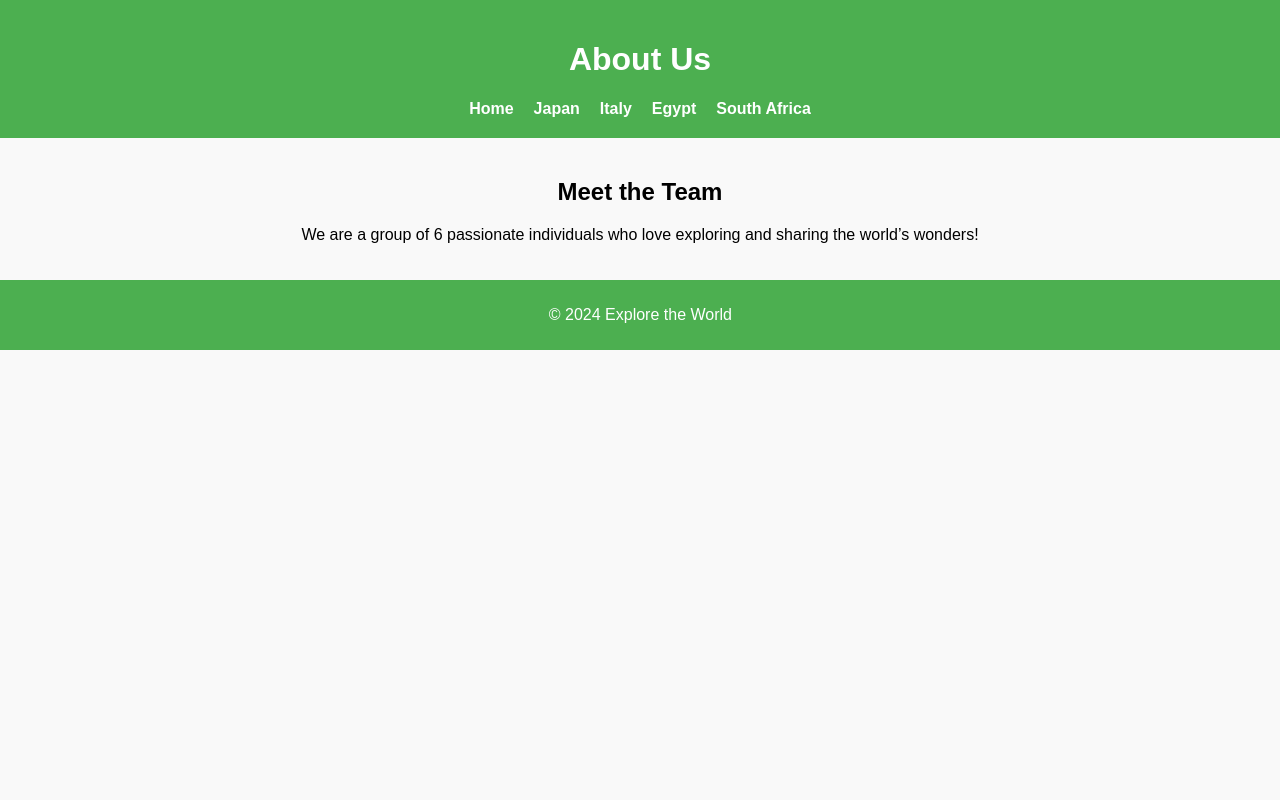
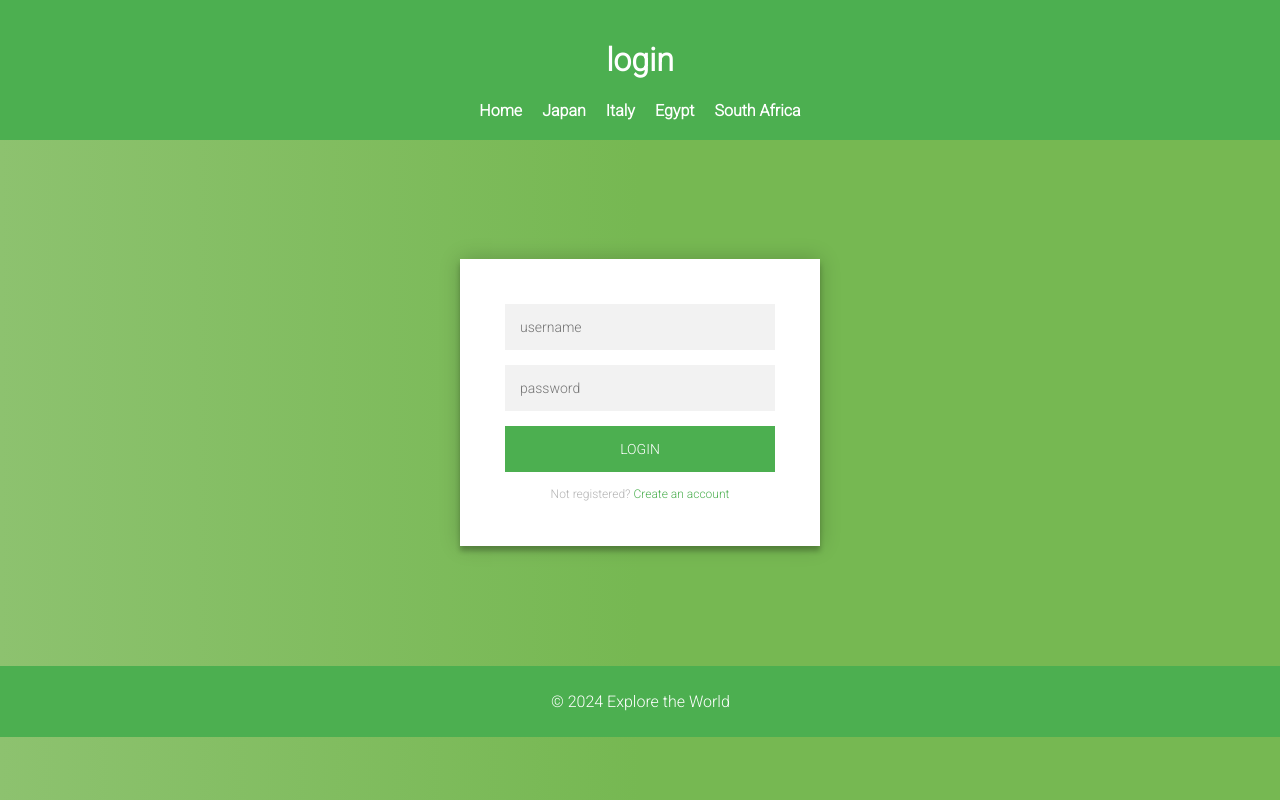
Before and after one commit to shehap0/software-project-and-data-structure-project, a plain HTML site: page web section project/page 6.html in a window 1280 px wide. Drawn offline with Linux system fonts and the light colour scheme.

Commit message:
new files

```diff
--- /dev/null
+++ b/web section project/page 6.css
@@ -0,0 +1,98 @@
+@import url(https://fonts.googleapis.com/css?family=Roboto:300);
+
+.login-page {
+  width: 360px;
+  padding: 8% 0 0;
+  margin: auto;
+}
+.form {
+  position: relative;
+  z-index: 1;
+  background: #FFFFFF;
+  max-width: 360px;
+  margin: 0 auto 100px;
+  padding: 45px;
+  text-align: center;
+  box-shadow: 0 0 20px 0 rgba(0, 0, 0, 0.2), 0 5px 5px 0 rgba(0, 0, 0, 0.24);
+}
+.form input {
+  font-family: "Roboto", sans-serif;
+  outline: 0;
+  background: #f2f2f2;
+  width: 100%;
+  border: 0;
+  margin: 0 0 15px;
+  padding: 15px;
+  box-sizing: border-box;
+  font-size: 14px;
+}
+.form button {
+  font-family: "Roboto", sans-serif;
+  text-transform: uppercase;
+  outline: 0;
+  background: #4CAF50;
+  width: 100%;
+  border: 0;
+  padding: 15px;
+  color: #FFFFFF;
+  font-size: 14px;
+  -webkit-transition: all 0.3 ease;
+  transition: all 0.3 ease;
+  cursor: pointer;
+}
+.form button:hover,.form button:active,.form button:focus {
+  background: #43A047;
+}
+.form .message {
+  margin: 15px 0 0;
+  color: #b3b3b3;
+  font-size: 12px;
+}
+.form .message a {
+  color: #4CAF50;
+  text-decoration: none;
+}
+.form .register-form {
+  display: none;
+}
+.container {
+  position: relative;
+  z-index: 1;
+  max-width: 300px;
+  margin: 0 auto;
+}
+.container:before, .container:after {
+  content: "";
+  display: block;
+  clear: both;
+}
+.container .info {
+  margin: 50px auto;
+  text-align: center;
+}
+.container .info h1 {
+  margin: 0 0 15px;
+  padding: 0;
+  font-size: 36px;
+  font-weight: 300;
+  color: #1a1a1a;
+}
+.container .info span {
+  color: #4d4d4d;
+  font-size: 12px;
+}
+.container .info span a {
+  color: #000000;
+  text-decoration: none;
+}
+.container .info span .fa {
+  color: #EF3B3A;
+}
+body {
+  background: #76b852; /* fallback for old browsers */
+  background: rgb(141,194,111);
+  background: linear-gradient(90deg, rgba(141,194,111,1) 0%, rgba(118,184,82,1) 50%);
+  font-family: "Roboto", sans-serif;
+  -webkit-font-smoothing: antialiased;
+  -moz-osx-font-smoothing: grayscale;
+}
--- a/web section project/page 6.html
+++ b/web section project/page 6.html
@@ -3,12 +3,14 @@
 <head>
   <meta charset="UTF-8">
   <meta name="viewport" content="width=device-width, initial-scale=1.0">
-  <title>About Us</title>
+  <title>login</title>
   <link rel="stylesheet" href="styles.css">
+  <link rel="stylesheet" href="page 6.css">
+  <script src="page 6.js"></script>
 </head>
 <body>
   <header>
-    <h1>About Us</h1>
+    <h1>login</h1>
     <nav>
       <ul class="intro1">
         <li class="intro2"><a href="page 1.html">Home</a></li>
@@ -20,8 +22,23 @@
     </nav>
   </header>
   <main>
-    <h2>Meet the Team</h2>
-    <p>We are a group of 6 passionate individuals who love exploring and sharing the world’s wonders!</p>
+    <div class="login-page">
+      <div class="form">
+        <form class="register-form">
+          <input type="text" placeholder="name"/>
+          <input type="password" placeholder="password"/>
+          <input type="text" placeholder="email address"/>
+          <button>create</button>
+          <p class="message">Already registered? <a href="#">Sign In</a></p>
+        </form>
+        <form class="login-form">
+          <input type="text" placeholder="username"/>
+          <input type="password" placeholder="password"/>
+          <button>login</button>
+          <p class="message">Not registered? <a href="#">Create an account</a></p>
+        </form>
+      </div>
+    </div>
   </main>
   <footer>
     <p>&copy; 2024 Explore the World</p>
--- /dev/null
+++ b/web section project/page 6.js
@@ -0,0 +1,3 @@
+$('.message a').click(function(){
+   $('form').animate({height: "toggle", opacity: "toggle"}, "slow");
+});
```
